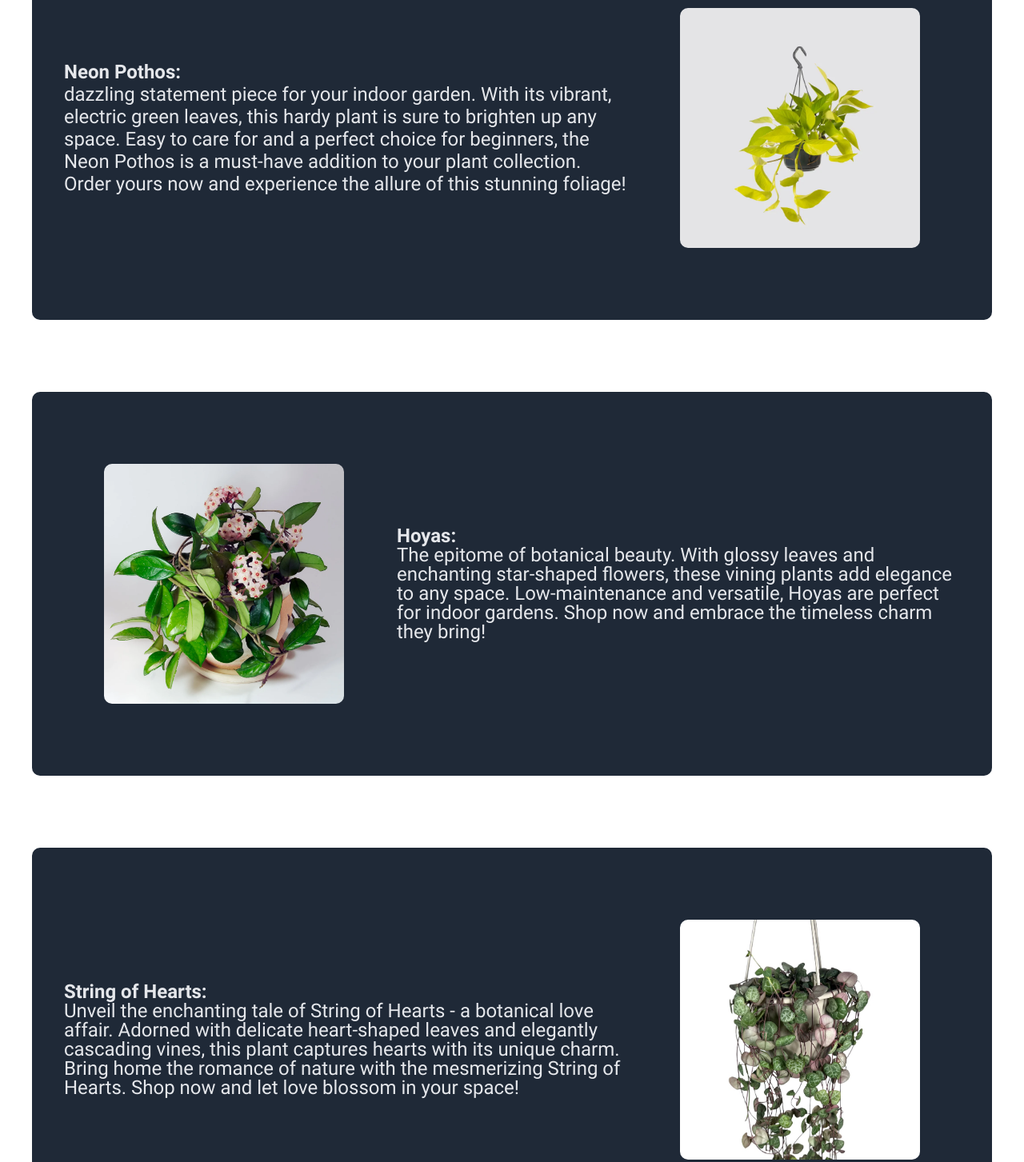
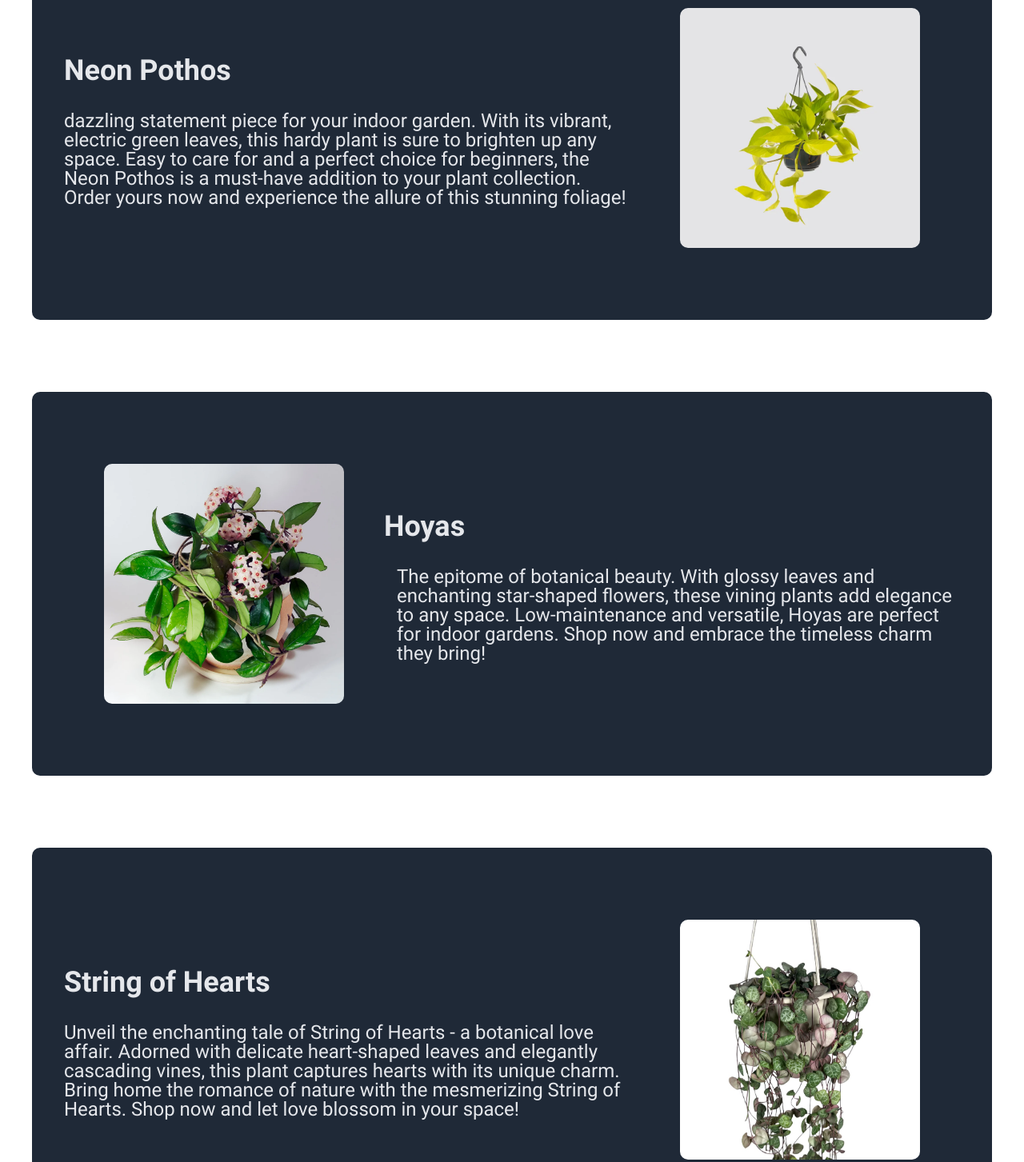
Before and after one commit to pablomartan/ksfend-css, a plain HTML site: page hanging_plants.html in a window 1280 px wide. Shown: the part 660-2113 px from the top of the page at 80% size. Drawn offline with Linux system fonts and the light colour scheme.

Commit message:
corrected h2 placement

```diff
--- a/card.css
+++ b/card.css
@@ -84,4 +84,5 @@ img.card-pic {
 
 .card:nth-child(even) {
     flex-direction: row-reverse;
+
 }
--- a/hanging_plants.html
+++ b/hanging_plants.html
@@ -50,9 +50,10 @@
         <section class="container">
             <div class="plants">
                 <div class="card">
-                    <div class="class-text">
+                    <div class="card-text">
+                        <h2>Neon Pothos</h2>
                         <p class="pe-2">
-                        <strong>Neon Pothos: </strong><br>dazzling statement piece for your indoor garden.
+                        dazzling statement piece for your indoor garden.
                         With its vibrant, electric green leaves, this hardy plant is sure to brighten up any space.
                         Easy to care for and a perfect choice for beginners, the Neon Pothos is a must-have addition
                         to
@@ -64,8 +65,8 @@
                 </div>
                 <div class="card">
                     <div class="card-text">
+                        <h2>Hoyas</h2>
                         <p class="ps-2">
-                        <strong>Hoyas: </strong><br>
                         The epitome of botanical beauty. With glossy leaves and enchanting
                         star-shaped
                         flowers,
@@ -79,8 +80,8 @@
                 </div>
                 <div class="card">
                     <div class="card-text">
+                        <h2>String of Hearts</h2>
                         <p class="pe-2">
-                        <strong>String of Hearts: </strong><br>
                         Unveil the enchanting tale of String of Hearts - a botanical love affair. Adorned with
                         delicate
                         heart-shaped leaves and elegantly cascading vines,
@@ -94,8 +95,8 @@
                 </div>
                 <div class="card">
                     <div class="card-text">
+                        <h2>Inch Plants</h2>
                         <p class="ps-2">
-                        <strong>Inch Plants: </strong><br>
                         Easy to care for and adaptable to various conditions, Inch Plants are the
                         perfect choice for
                         both beginners and seasoned plant enthusiasts.
```
